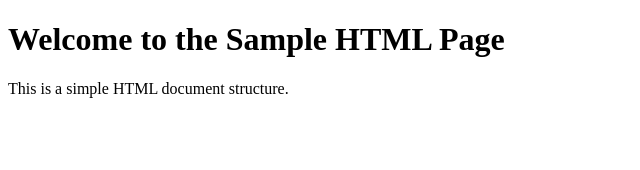
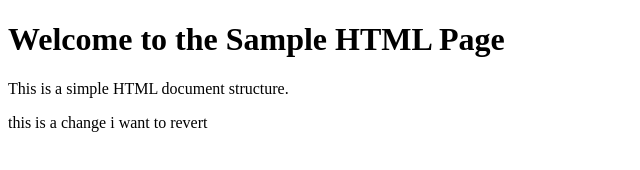
Before and after one commit to Narender-goud-054/gitPractice, a plain HTML site: page index.html in a window 1280 px wide. Shown: the whole page, without its empty margins (0-640 px from the left). Drawn offline with Linux system fonts and the light colour scheme.

Commit message:
adding change

```diff
--- a/index.html
+++ b/index.html
@@ -8,5 +8,6 @@
     <body>
         <h1>Welcome to the Sample HTML Page</h1>
         <p>This is a simple HTML document structure.</p>
+        <p> this is a change i want to revert</p>
     </body>
 </html>
```
